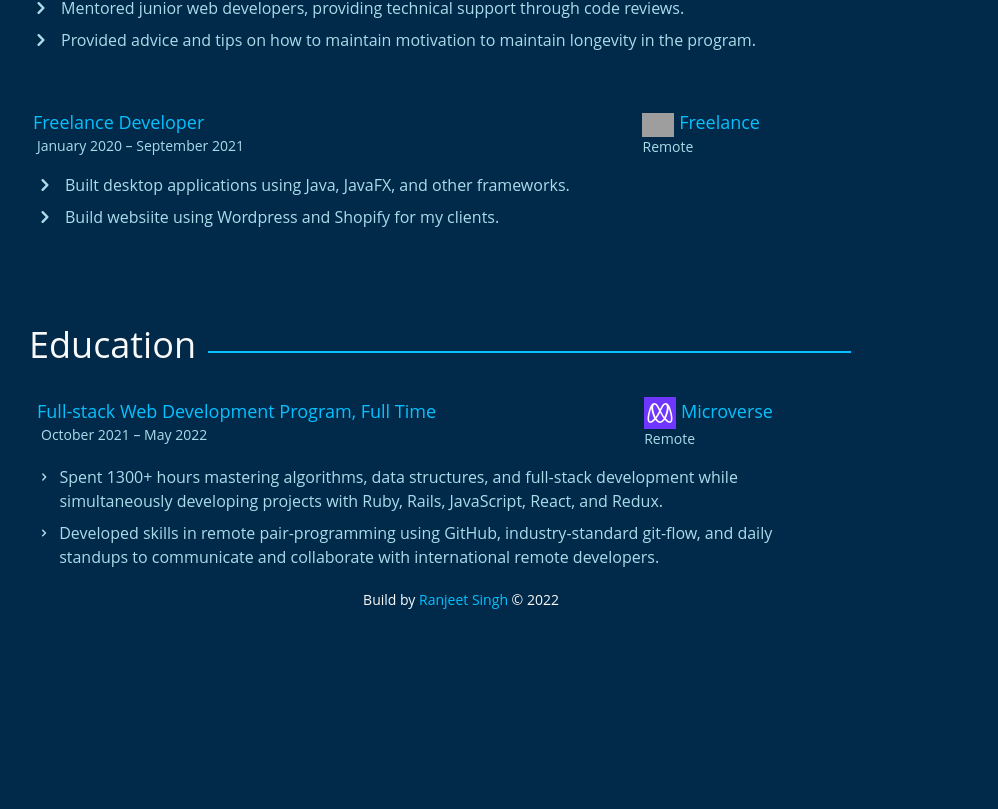
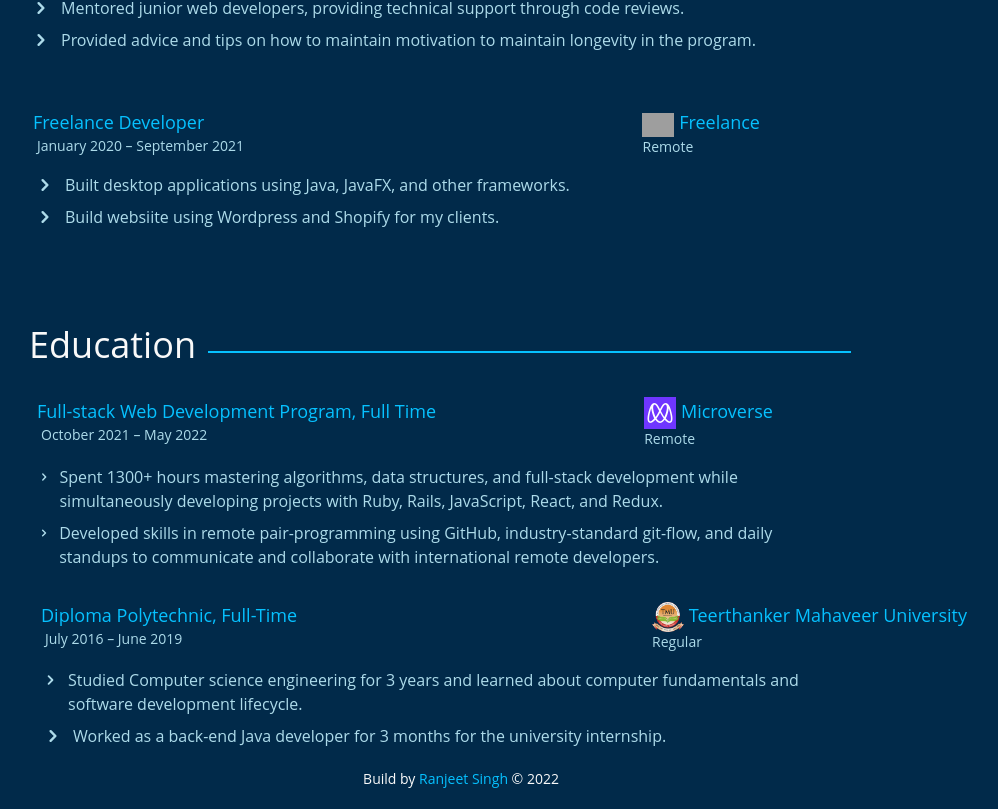
Before and after one commit to thecodechaser/portfolio-frontend, a React (Create React App) app: page /about in a window 1280 px wide. Shown: the part 1244-2053 px from the top of the page, without its empty margins (179-1177 px from the left). Before the commit the page ends 1874 px from the top, so only its background shows below. Built offline with nearby package versions, Linux system fonts and the light colour scheme; grey boxes are pictures that could not be loaded.

Commit message:
Add college in education

```diff
--- a/src/App.css
+++ b/src/App.css
@@ -30,6 +30,10 @@
   .project-card {
     width: 75%;
   }
+
+  .edu-tmu {
+    gap: 355px;
+  }
 }
 
 @media screen and (min-width: 1024px) {
--- a/src/components/About/Education.js
+++ b/src/components/About/Education.js
@@ -1,4 +1,5 @@
 import microverseLogo from '../../assets/microverse_logo.png';
+import tmuLogo from '../../assets/tmu-logo.png';
 import { ChevronRightIcon } from '@heroicons/react/solid';
 
 const Education = () => {
@@ -40,6 +41,36 @@ const Education = () => {
       </ul>
     </div>
 
+    <div className="mt-8 ml-1 md:ml-3">
+      <div className="flex mt-4 text-lg text-secondaryColor ml-5 gap-5 edu-tmu md:ml-0">
+        <h3>
+        Diploma Polytechnic, Full-Time
+          <span className="block text-sm ml-1 text-skyColor">July 2016 – June 2019</span>
+        </h3>
+        <p>
+          <img src={tmuLogo} alt="microverse-logo" className="inline w-8" />
+          {' '}
+          Teerthanker Mahaveer University
+          <span className="block text-sm text-skyColor">Regular</span>
+        </p>
+      </div>
+      <ul className="ml-4 md:ml-0">
+        <li className="flex text-base gap-2 text-skyColor mt-4 md:w-9/12">
+          <ChevronRightIcon className="h-6" />
+          <p>
+          Studied Computer science engineering for 3 years and learned about computer fundamentals
+          and software development lifecycle.
+          </p>
+        </li>
+        <li className="flex text-base gap-2 text-skyColor mt-2 md:w-9/12">
+          <ChevronRightIcon className="h-6" />
+          <p>
+          Worked as a back-end Java developer for 3 months for the university internship.
+          </p>
+        </li>
+      </ul>
+    </div>
+
     </div>
   )
 }
```
Also changed, not shown: src/assets/tmu-logo.png (added).
